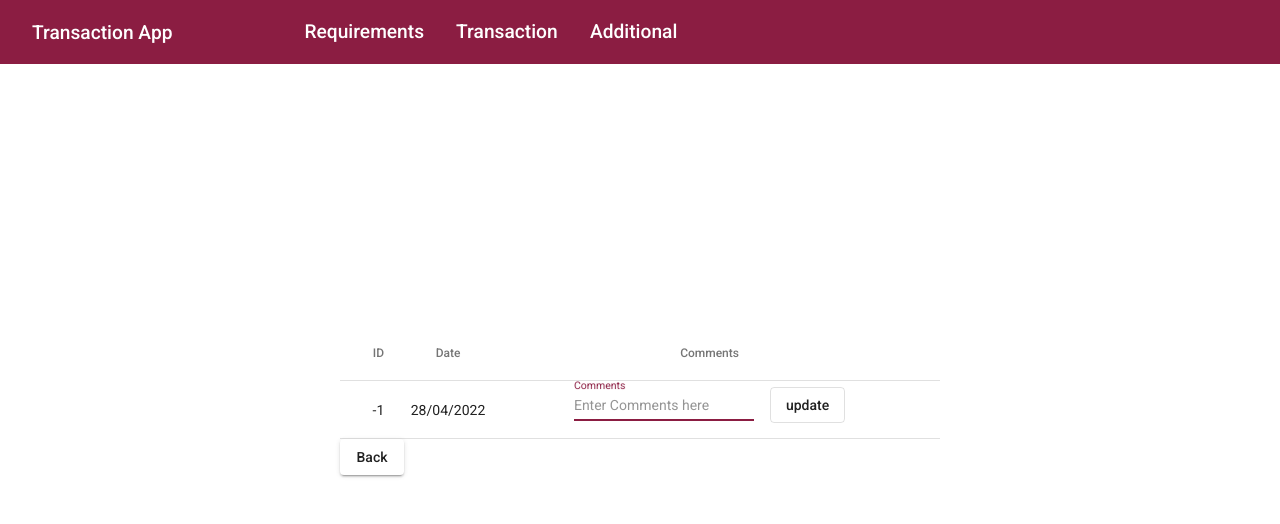
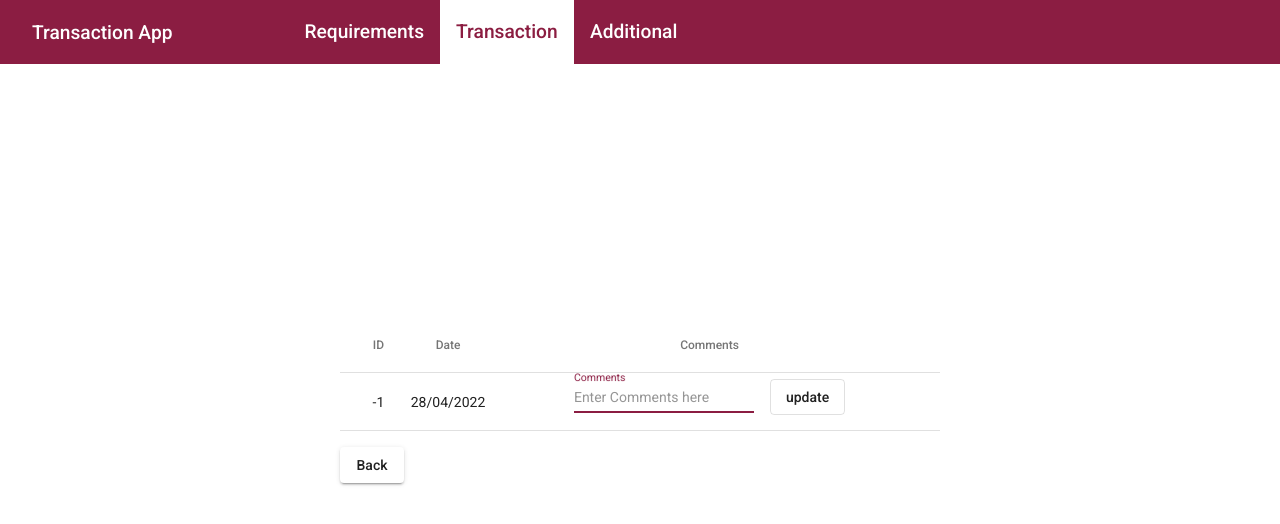
Before and after one commit to neo913/TransactionApp, an Angular app: page /transaction/1 in a window 1280 px wide. Shown: the top 524 px of the page. Built offline with nearby package versions, Linux system fonts and the light colour scheme.

Commit message:
styles and minor updates

```diff
--- a/src/app/app.component.ts
+++ b/src/app/app.component.ts
@@ -7,14 +7,14 @@ import { AppService } from 'src/services/app.service';
   styleUrls: ['./app.component.scss']
 })
 export class AppComponent implements OnInit {
-  title = 'TransactionApp';
+  title = 'Transaction App';
 
   constructor(
     private appService: AppService
   ) { }
 
   ngOnInit(): void {
-    this.appService.setMockData();
+    this.appService.setMockData();  // to use localStorage
   }
 
 }
--- a/src/app/header/header.component.ts
+++ b/src/app/header/header.component.ts
@@ -12,9 +12,9 @@ export class HeaderComponent implements OnInit {
   public activatedLink = "";
 
   public navItems = [
-    { label: "Requirements",  path: "/requirements" },
-    { label: "Transaction",   path: "/transaction"  },
-    { label: "Additional",    path: "/additional"   },
+    { label: "Requirements",  path: "requirements" },
+    { label: "Transaction",   path: "transaction"  },
+    { label: "Additional",    path: "additional"   },
   ]
 
   constructor(
@@ -28,7 +28,7 @@ export class HeaderComponent implements OnInit {
   }
 
   setActivatedLink() {
-    this.activatedLink = this.location.path();
+    this.activatedLink = this.location.path().split('/')[1];
   }
 
   navigateTo(path: string) {
--- a/src/app/transaction/transaction-details/transaction-details.component.scss
+++ b/src/app/transaction/transaction-details/transaction-details.component.scss
@@ -12,6 +12,9 @@
           }
         }
       }
+      .back-btn {
+        margin-top: 1rem;
+      }
     }
   }
 }
--- a/src/app/transaction/transaction-list.component.html
+++ b/src/app/transaction/transaction-list.component.html
@@ -25,7 +25,7 @@
     <ng-container matColumnDef="action">
       <th mat-header-cell *matHeaderCellDef>Action</th>
       <td mat-cell *matCellDef="let transaction">
-        <button mat-stroked-button (click)="navigate(transaction.id)">View</button>
+        <button mat-stroked-button (click)="navigateTo(transaction.id)">View</button>
       </td>
     </ng-container>
 
--- a/src/app/transaction/transaction-list.component.ts
+++ b/src/app/transaction/transaction-list.component.ts
@@ -1,5 +1,6 @@
 import { Component, OnInit } from '@angular/core';
 import { ActivatedRoute, Router } from '@angular/router';
+import { Subject, takeUntil } from 'rxjs';
 import { Transaction } from 'src/app/model/transactionModel';
 import { AppService } from 'src/services/app.service';
 
@@ -9,6 +10,8 @@ import { AppService } from 'src/services/app.service';
   styleUrls: ['./transaction-list.component.scss']
 })
 export class TransactionListComponent implements OnInit {
+
+  public unsubscriber$: Subject<void> = new Subject();
 
   public transactionList: Transaction[] = new Array<Transaction>();
   public displayedColumns: string[] = ['id', 'date', 'comments', 'action'];
@@ -20,7 +23,8 @@ export class TransactionListComponent implements OnInit {
   ) { }
 
   ngOnInit(): void {
-    // this.appService.getAllData().subscribe(data => {
+
+    // this.appService.getAllData().pipe(takeUntil(this.unsubscriber$)).subscribe(data => {
     //   if(data.body.length > 0) {
     //     this.transactionList = new Array<Transaction>();
     //     data.body.map((item: any) => {
@@ -28,7 +32,8 @@ export class TransactionListComponent implements OnInit {
     //     });
     //   }
     // });
-    this.appService.getMockData().subscribe(data => {
+
+    this.appService.getMockData().pipe(takeUntil(this.unsubscriber$)).subscribe(data => {
       if(data.length > 0) {
         this.transactionList = new Array<Transaction>();
         data.map((item: any) => {
@@ -37,16 +42,15 @@ export class TransactionListComponent implements OnInit {
       }
     });
 
-    this.appService.getAllFakeAPI().subscribe(res => console.log(res.body));
-    this.appService.getFakeAPIById(1).subscribe(res => console.log(res));
-
-    this.appService.setMockData()
-    this.appService.getMockData().subscribe(res => console.log(res));
-    this.appService.getMockDataById(1).subscribe(res => console.log(res));
   }
 
-  navigate(id: number) {
+  navigateTo(id: number) {
     this.router.navigate(["/transaction/", id], { relativeTo: this.route });
   }
 
+  ngOnDestroy() {
+    this.unsubscriber$.next();
+    this.unsubscriber$.complete();
+  }
+
 }
```
